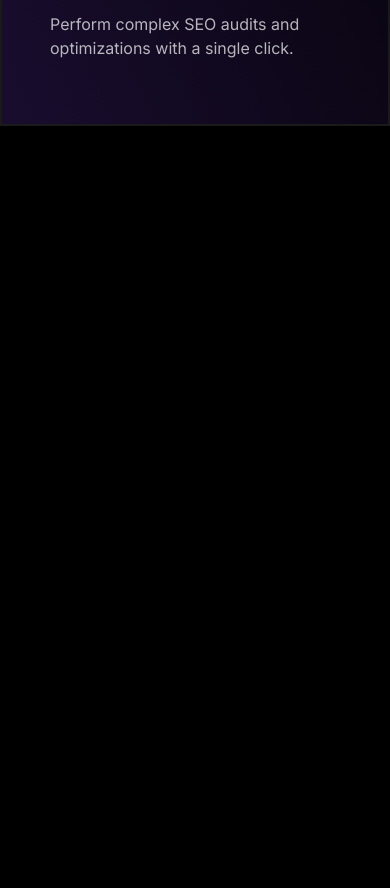
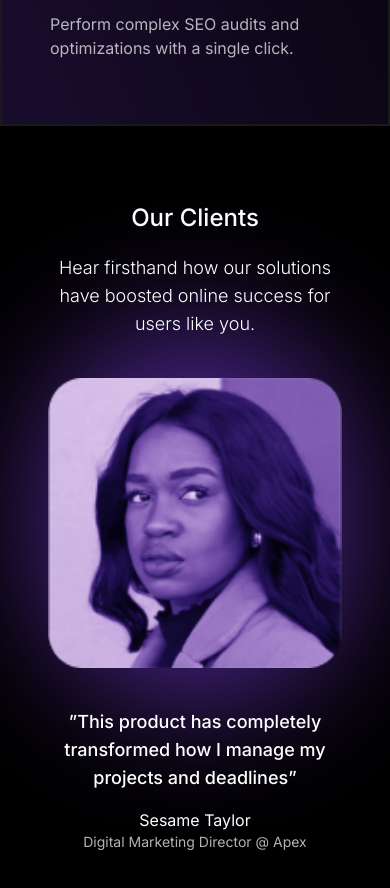
Before and after one commit to subodhGalande/AI-Startup-Landing-Page, a React (Vite) app: page / in a window 390 px wide. Shown: the part 3822-4710 px from the top of the page. Before the commit the page ends 3948 px from the top, so only its background shows below. Built offline with nearby package versions, Linux system fonts and the light colour scheme.

Commit message:
add: clients mobile

```diff
--- a/src/App.jsx
+++ b/src/App.jsx
@@ -2,6 +2,7 @@ import Hero from "./Components/hero";
 import Navbar from "./Components/navbar";
 import Highlights from "./Components/highlights";
 import Rankings from "./Components/rankings";
+import Clients from "./Components/clients";
 
 function App() {
   return (
@@ -10,6 +11,7 @@ function App() {
       <Hero />
       <Highlights />
       <Rankings />
+      <Clients />
     </>
   );
 }
--- /dev/null
+++ b/src/Components/clients.jsx
@@ -0,0 +1,31 @@
+const Clients = () => {
+  return (
+    <>
+      <div className="relative w-full space-y-5 px-12 py-14 text-center text-white">
+        <div className="absolute left-1/2 top-1/2 z-0 h-3/6 w-80 -translate-x-1/2 -translate-y-1/2 transform rounded-full bg-[#8C45FF] opacity-50 blur-3xl"></div>
+        <h2 className="z-20 text-center text-2xl font-medium text-white">
+          Our Clients
+        </h2>
+        <p className="relative z-20 pb-5 text-lg font-light">
+          Hear firsthand how our solutions have boosted online success for users
+          like you.
+        </p>
+        <div className="flex flex-col gap-y-4">
+          <img src="/avatar.png" alt="" className="z-20" />
+          <p className="z-20 pt-6 text-lg font-medium text-white">
+            ”This product has completely transformed how I manage my projects
+            and deadlines”
+          </p>
+          <div className="">
+            <p>Sesame Taylor</p>
+            <p className="text-sm text-white/70">
+              Digital Marketing Director @ Apex
+            </p>
+          </div>
+        </div>
+      </div>
+    </>
+  );
+};
+
+export default Clients;
```
Also changed, not shown: public/avatar.png (added).
